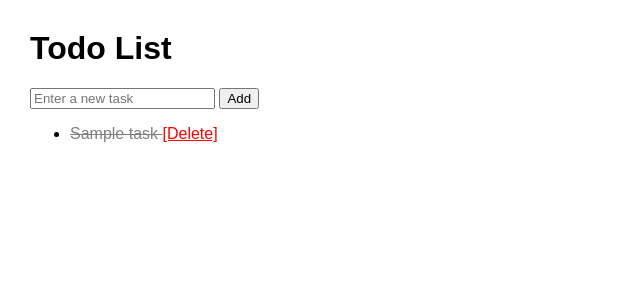
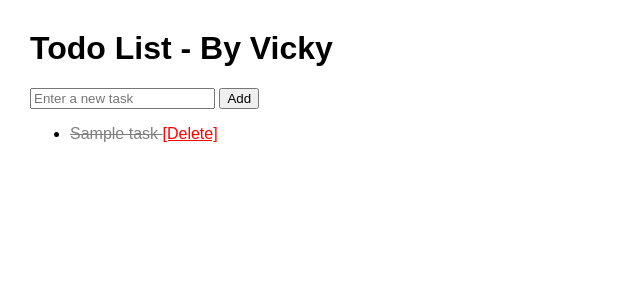
Before and after one commit to DevSecOps-Projects-Own/todo_project, a Django app: page / in a window 1280 px wide. Shown: the top 300 px of the page, without its empty margins (0-640 px from the left). Run offline with Django 5.2, Linux system fonts and the light colour scheme; tables that the repository leaves empty hold one stand-in row (values such as "Sample post").

Commit message:
Update index.html file

```diff
--- a/todo/templates/todo/index.html
+++ b/todo/templates/todo/index.html
@@ -2,14 +2,14 @@
 <!DOCTYPE html>
 <html>
 <head>
-    <title>Todo List - Vicky</title>
+    <title>Todo List</title>
     <style>
         body { font-family: Arial; margin: 30px; }
         .completed { text-decoration: line-through; color: gray; }
     </style>
 </head>
 <body>
-    <h1>Todo List</h1>
+    <h1>Todo List - By Vicky</h1>
 
     <form method="POST">
         {% csrf_token %}
```
